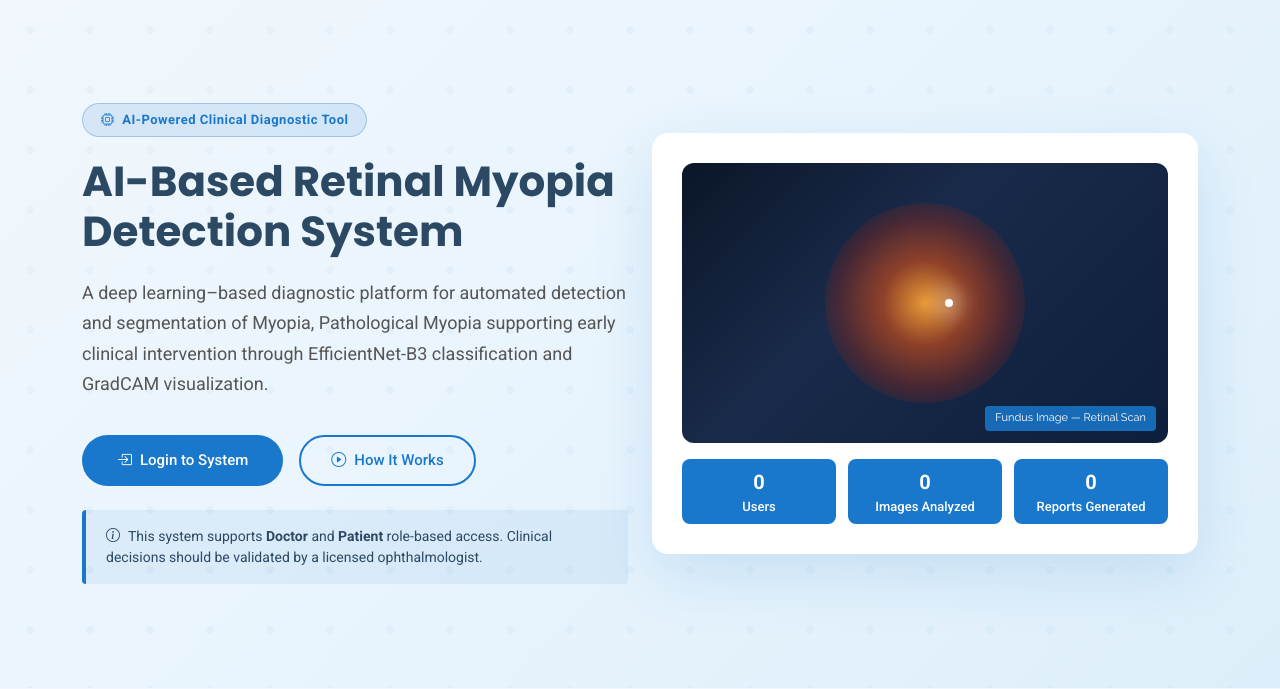
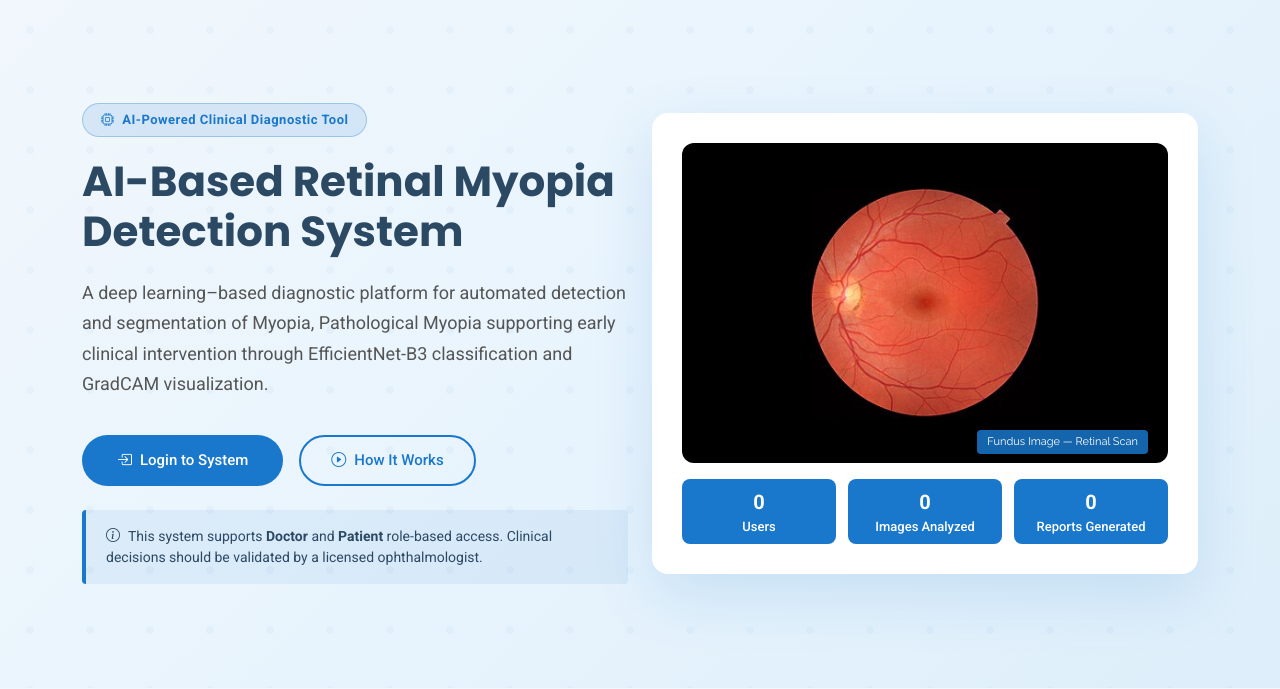
Before and after one commit to Shreenath013/Eye_Disease_Detection, a Django app: page / in a window 1280 px wide. Shown: the part 113-802 px from the top of the page. Run offline with Django 5.2, Linux system fonts and the light colour scheme; data that the repository does not hold is empty.

Commit message:
Added favicon and real fundus image

```diff
--- a/templates/doctor_dashboard.html
+++ b/templates/doctor_dashboard.html
@@ -6,7 +6,7 @@
   <meta charset="utf-8">
   <meta content="width=device-width, initial-scale=1.0" name="viewport">
   <title>Doctor Dashboard — Myopia Detection System</title>
-  <link rel="icon" type="image/png" href="{% static 'images/favicon.png' %}">
+  <link rel="icon" type="image/png" href="{% static 'images/favicon.jpg' %}">
   <link href="https://fonts.googleapis.com/css2?family=Roboto:wght@300;400;500;700&family=Poppins:wght@400;500;600;700&family=Raleway:wght@400;500;600&display=swap" rel="stylesheet">
   <link href="https://cdn.jsdelivr.net/npm/bootstrap@5.3.3/dist/css/bootstrap.min.css" rel="stylesheet">
   <link href="https://cdn.jsdelivr.net/npm/bootstrap-icons@1.11.3/font/bootstrap-icons.css" rel="stylesheet">
--- a/templates/index.html
+++ b/templates/index.html
@@ -6,7 +6,7 @@
   <meta charset="utf-8">
   <meta content="width=device-width, initial-scale=1.0" name="viewport">
   <title>AI-Based Retinal Myopia Detection System</title>
-  <link rel="icon" type="image/png" href="{% static 'images/favicon.png' %}">
+  <link rel="icon" type="image/png" href="{% static 'images/favicon.jpg' %}">
   <meta name="description"
       content="RetinaAI is an AI-powered retinal image analysis platform for automated myopia detection and pathological myopia classification using EfficientNet-B3 deep learning architecture with GradCAM explainable AI visualization.">
 
@@ -97,10 +97,22 @@
     .hero .btn-outline-custom:hover { background: var(--accent-color); color: #fff; }
     .hero-visual { background: white; border-radius: 16px; box-shadow: 0 20px 60px rgba(25,119,204,0.15); padding: 30px; position: relative; }
     .hero-visual .eye-icon { font-size: 100px; color: var(--accent-color); opacity: 0.15; position: absolute; top: 20px; right: 20px; }
-    .retina-graphic { width: 100%; height: 280px; background: linear-gradient(135deg, #0a1628 0%, #1a2a4a 40%, #0d1f3c 100%); border-radius: 12px; display: flex; align-items: center; justify-content: center; position: relative; overflow: hidden; }
-    .retina-graphic::before { content: ''; position: absolute; width: 200px; height: 200px; border-radius: 50%; background: radial-gradient(circle, rgba(255,165,50,0.9) 0%, rgba(220,80,20,0.6) 30%, rgba(180,40,10,0.3) 60%, transparent 80%); top: 50%; left: 50%; transform: translate(-50%, -50%); }
-    .retina-graphic::after { content: ''; position: absolute; width: 8px; height: 8px; background: #fff; border-radius: 50%; top: 50%; left: 55%; transform: translate(-50%, -50%); box-shadow: 0 0 20px 10px rgba(255,255,255,0.3); }
-    .retina-label { position: absolute; bottom: 12px; right: 12px; background: rgba(25,119,204,0.85); color: white; font-size: 11px; padding: 4px 10px; border-radius: 4px; font-family: var(--nav-font); }
+    .retina-graphic{
+        height: 320px;
+        display: flex;
+        justify-content: center;
+        align-items: center;
+        border-radius: 12px;
+        background: #000;
+        overflow: hidden;
+    }
+
+    .retina-image{
+        max-width: 72%;
+        max-height: 72%;
+        object-fit: contain;
+    }
+    .retina-label { position: absolute; bottom: 120px; right: 50px; background: rgba(25,119,204,0.85); color: white; font-size: 11px; padding: 4px 10px; border-radius: 4px; font-family: var(--nav-font); }
     .stat-chips { display: flex; gap: 12px; flex-wrap: wrap; margin-top: 16px; }
     .stat-chip { background: var(--accent-color); color: white; padding: 8px 16px; border-radius: 8px; font-size: 13px; font-weight: 500; text-align: center; flex: 1; min-width: 80px; }
     .stat-chip span { display: block; font-size: 20px; font-weight: 700; }
@@ -249,6 +261,9 @@
           <div class="col-lg-6">
             <div class="hero-visual">
               <div class="retina-graphic">
+                <img src="{% static 'images/Fundus_image.jpg' %}"
+                  alt="Fundus Image"
+                  class="retina-image">
                 <div class="retina-label">Fundus Image — Retinal Scan</div>
               </div>
               <div class="stat-chips mt-3">
--- a/templates/login.html
+++ b/templates/login.html
@@ -6,7 +6,7 @@
   <meta charset="utf-8">
   <meta content="width=device-width, initial-scale=1.0" name="viewport">
   <title>Login — Retinal Disease Detection System</title>
-  <link rel="icon" type="image/png" href="{% static 'images/favicon.png' %}">
+  <link rel="icon" type="image/png" href="{% static 'images/favicon.jpg' %}">
   <link href="https://fonts.googleapis.com/css2?family=Roboto:wght@300;400;500;700&family=Poppins:wght@400;500;600;700&family=Raleway:wght@400;500;600&display=swap" rel="stylesheet">
   <link href="https://cdn.jsdelivr.net/npm/bootstrap@5.3.3/dist/css/bootstrap.min.css" rel="stylesheet">
   <link href="https://cdn.jsdelivr.net/npm/bootstrap-icons@1.11.3/font/bootstrap-icons.css" rel="stylesheet">
--- a/templates/patient_dashboard.html
+++ b/templates/patient_dashboard.html
@@ -6,7 +6,7 @@
   <meta charset="utf-8">
   <meta content="width=device-width, initial-scale=1.0" name="viewport">
   <title>Patient Dashboard — Myopia Detection System</title>
-  <link rel="icon" type="image/png" href="{% static 'images/favicon.png' %}">
+  <link rel="icon" type="image/png" href="{% static 'images/favicon.jpg' %}">
   <link href="https://fonts.googleapis.com/css2?family=Roboto:wght@300;400;500;700&family=Poppins:wght@400;500;600;700&family=Raleway:wght@400;500;600&display=swap" rel="stylesheet">
   <link href="https://cdn.jsdelivr.net/npm/bootstrap@5.3.3/dist/css/bootstrap.min.css" rel="stylesheet">
   <link href="https://cdn.jsdelivr.net/npm/bootstrap-icons@1.11.3/font/bootstrap-icons.css" rel="stylesheet">
--- a/templates/register.html
+++ b/templates/register.html
@@ -6,7 +6,7 @@
   <meta charset="utf-8">
   <meta content="width=device-width, initial-scale=1.0" name="viewport">
   <title>Register — Myopia Detection System</title>
-  <link rel="icon" type="image/png" href="{% static 'images/favicon.png' %}">
+  <link rel="icon" type="image/png" href="{% static 'images/favicon.jpg' %}">
   <link href="https://fonts.googleapis.com/css2?family=Roboto:wght@300;400;500;700&family=Poppins:wght@400;500;600;700&family=Raleway:wght@400;500;600&display=swap" rel="stylesheet">
   <link href="https://cdn.jsdelivr.net/npm/bootstrap@5.3.3/dist/css/bootstrap.min.css" rel="stylesheet">
   <link href="https://cdn.jsdelivr.net/npm/bootstrap-icons@1.11.3/font/bootstrap-icons.css" rel="stylesheet">
--- a/templates/result.html
+++ b/templates/result.html
@@ -6,7 +6,7 @@
   <meta charset="utf-8">
   <meta content="width=device-width, initial-scale=1.0" name="viewport">
   <title>Diagnosis Result — Myopia Detection System</title>
-  <link rel="icon" type="image/png" href="{% static 'images/favicon.png' %}">
+  <link rel="icon" type="image/png" href="{% static 'images/favicon.jpg' %}">
   <link href="https://fonts.googleapis.com/css2?family=Roboto:wght@300;400;500;700&family=Poppins:wght@400;500;600;700&family=Raleway:wght@400;500;600&display=swap" rel="stylesheet">
   <link href="https://cdn.jsdelivr.net/npm/bootstrap@5.3.3/dist/css/bootstrap.min.css" rel="stylesheet">
   <link href="https://cdn.jsdelivr.net/npm/bootstrap-icons@1.11.3/font/bootstrap-icons.css" rel="stylesheet">
--- a/templates/upload.html
+++ b/templates/upload.html
@@ -6,7 +6,7 @@
   <meta charset="utf-8">
   <meta content="width=device-width, initial-scale=1.0" name="viewport">
   <title>Upload Fundus Image - Myopia Analysis</title>
-  <link rel="icon" type="image/png" href="{% static 'images/favicon.png' %}">
+  <link rel="icon" type="image/png" href="{% static 'images/favicon.jpg' %}">
   <link href="https://fonts.googleapis.com/css2?family=Roboto:wght@300;400;500;700&family=Poppins:wght@400;500;600;700&family=Raleway:wght@400;500;600&display=swap" rel="stylesheet">
   <link href="https://cdn.jsdelivr.net/npm/bootstrap@5.3.3/dist/css/bootstrap.min.css" rel="stylesheet">
   <link href="https://cdn.jsdelivr.net/npm/bootstrap-icons@1.11.3/font/bootstrap-icons.css" rel="stylesheet">
```
Also changed, not shown: static/images/Fundus_image.jpg (added), static/images/favicon.jpg (added).
